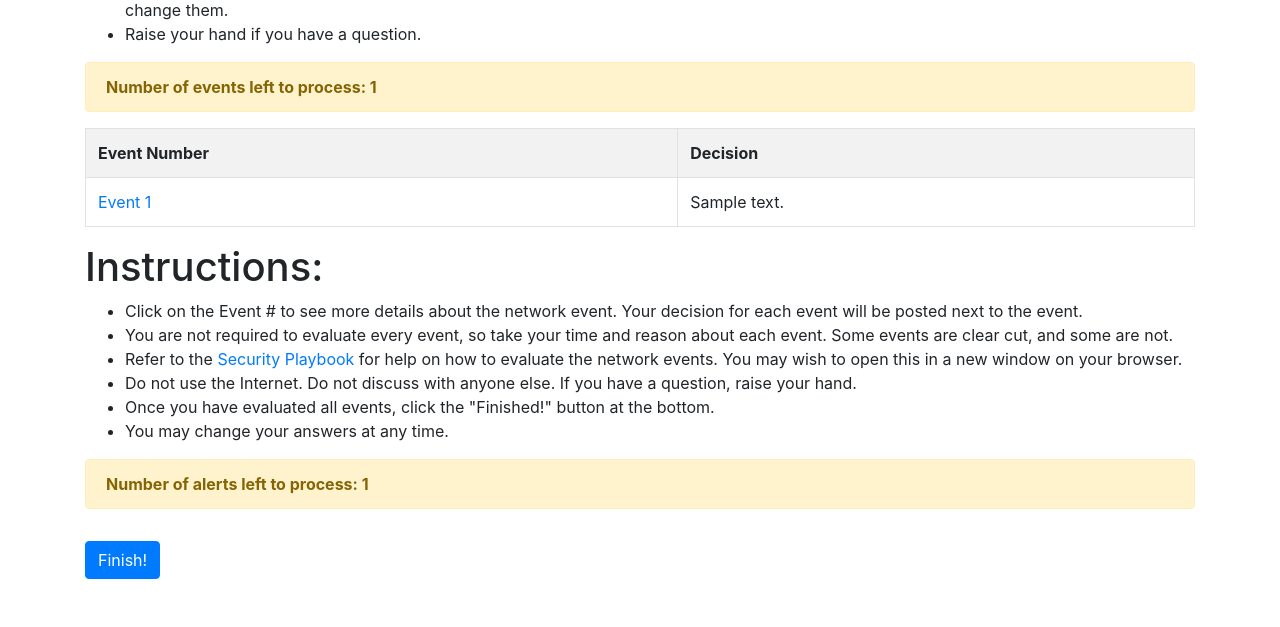
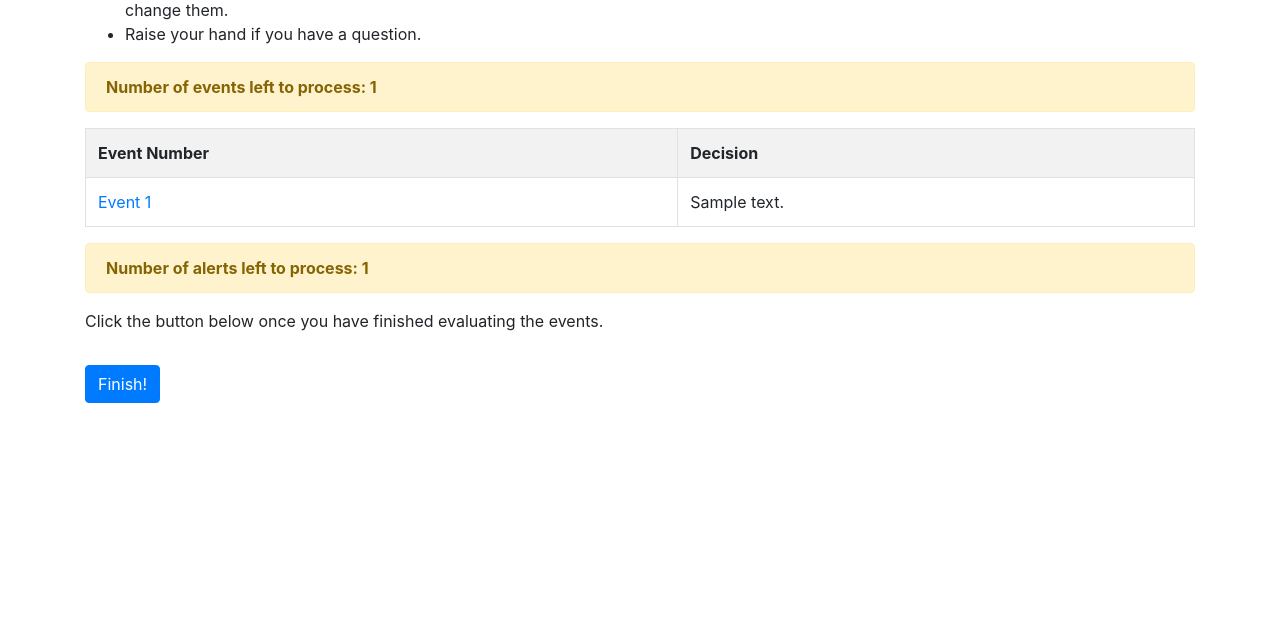
Before and after one commit to uncw-hfcs/ids-simulator, a Flask app: template templates/experiment.html in a window 1280 px wide. Shown: the part 338-965 px from the top of the page. After the commit the page ends 741 px from the top, so only its background shows below. Run offline with Flask 2, Linux system fonts and the light colour scheme; the template is opened without the code that fills it: most values are stand-ins (such as "Sample title", 1, 10 or a date in 2020); some libraries are stand-ins or nearby versions.

Commit message:
Removed instructions from bottom of experiment page

```diff
--- a/templates/experiment.html
+++ b/templates/experiment.html
@@ -60,19 +60,6 @@ Evaluate IDS Alerts
     {% endfor %}
 </table>
 
-<h1>Instructions:</h1>
-<ul>
-    <li>Click on the Event # to see more details about the network event. Your decision for each event will be posted
-        next to the event.</li>
-    <li>You are not required to evaluate every event, so take your time and reason about each event. Some events are
-        clear cut, and some are not.</li>
-    <li>Refer to the <a href="{{ url_for('reference') }}">Security Playbook</a> for help on how to evaluate the network
-        events. You may wish to open this in a new window on your browser.</li>
-    <li>Do not use the Internet. Do not discuss with anyone else. If you have a question, raise your hand.</li>
-    <li>Once you have evaluated all events, click the "Finished!" button at the bottom.</li>
-    <li>You may change your answers at any time.</li>
-</ul>
-
 
 {% if num_unprocessed_alerts > 0 %}
 <div class="alert alert-warning">
@@ -83,6 +70,8 @@ Evaluate IDS Alerts
     All alerts processed!
 </div>
 {% endif %}
+
+<p>Click the button below once you have finished evaluating the events.</p>
 
 
 <!-- Modal -->
```
